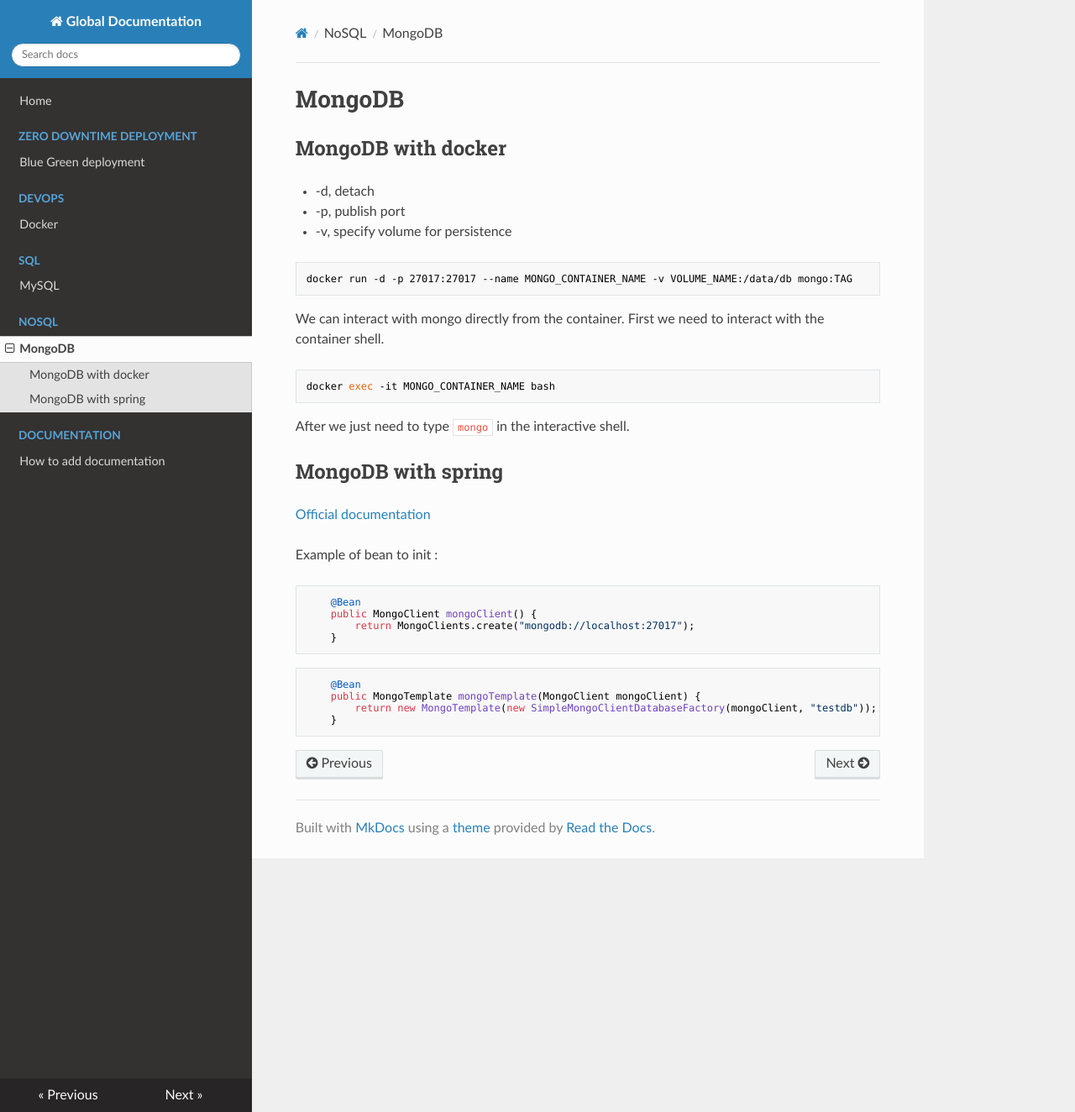
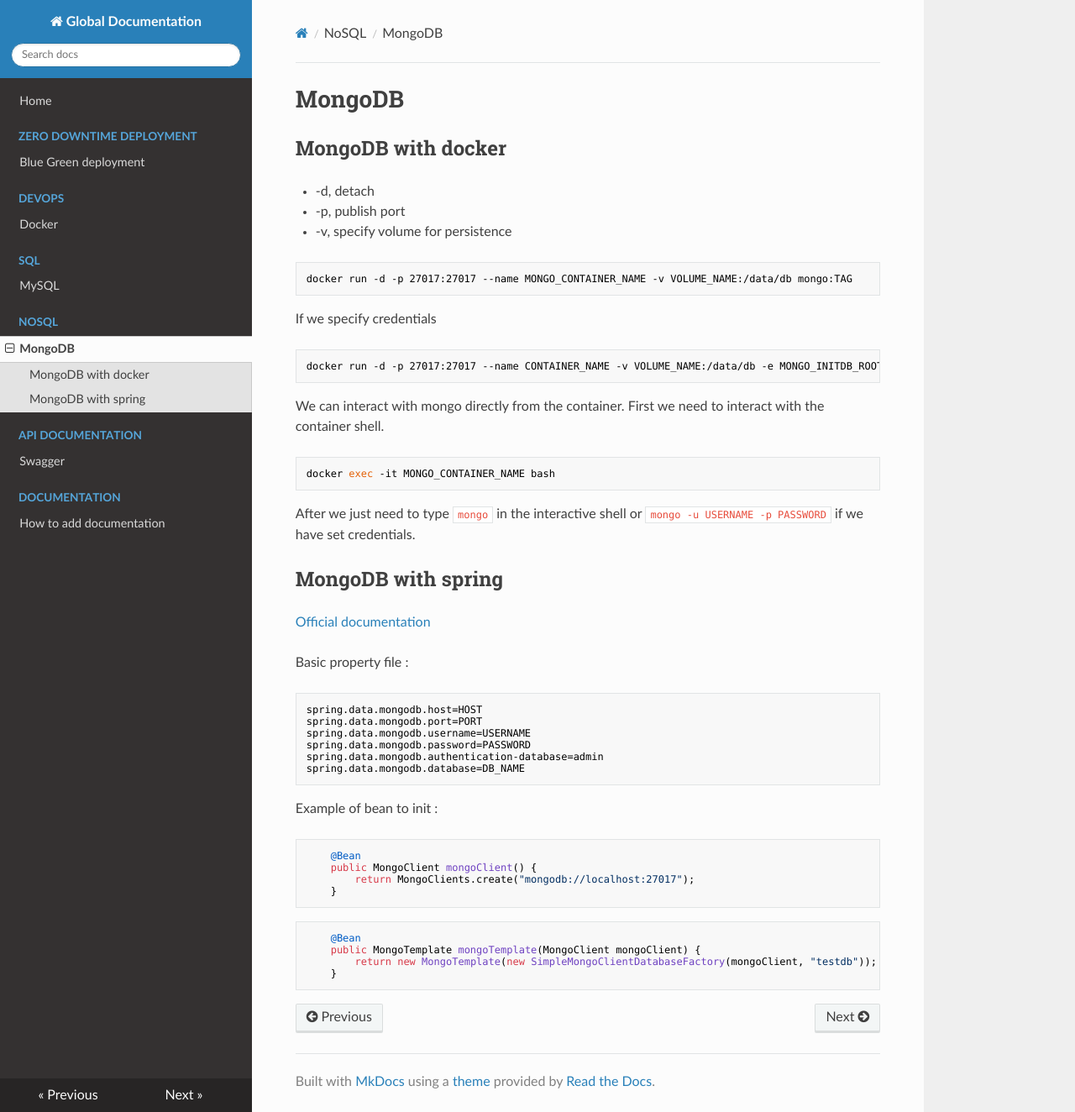
Before and after one commit to avella2409/Global-Documentation, an MkDocs documentation site: the page built from docs/mongodb.md, in a window 1280 px wide and 1324 px high. Shown: the whole window at 84% size. Built offline with MkDocs 1.6.1, drawn with Linux system fonts in a browser that asks for light colours; nearby versions of some CDN libraries.

Commit message:
Add swagger and update mongodb

````diff
--- a/docs/mongodb.md
+++ b/docs/mongodb.md
@@ -10,17 +10,34 @@
 docker run -d -p 27017:27017 --name MONGO_CONTAINER_NAME -v VOLUME_NAME:/data/db mongo:TAG
 ```
 
+If we specify credentials
+
+```bash
+docker run -d -p 27017:27017 --name CONTAINER_NAME -v VOLUME_NAME:/data/db -e MONGO_INITDB_ROOT_USERNAME=USERNAME -e MONGO_INITDB_ROOT_PASSWORD=PASSWORD mongo:TAG
+```
+
 We can interact with mongo directly from the container. First we need to interact with the container shell.
 
 ```bash
 docker exec -it MONGO_CONTAINER_NAME bash
 ```
 
-After we just need to type `mongo` in the interactive shell.
+After we just need to type `mongo` in the interactive shell or `mongo -u USERNAME -p PASSWORD` if we have set credentials.
 
 ## MongoDB with spring
 
 [Official documentation](https://docs.spring.io/spring-data/mongodb/docs/3.1.2/reference/html/#mongo.core)
+
+Basic property file :
+
+```properties
+spring.data.mongodb.host=HOST
+spring.data.mongodb.port=PORT
+spring.data.mongodb.username=USERNAME
+spring.data.mongodb.password=PASSWORD
+spring.data.mongodb.authentication-database=admin
+spring.data.mongodb.database=DB_NAME
+```
 
 Example of bean to init :
 
--- a/mkdocs.yml
+++ b/mkdocs.yml
@@ -9,6 +9,8 @@
     - MySQL : mysql.md
   - 'NoSQL':
     - MongoDB : mongodb.md
+  - 'Api Documentation':
+    - Swagger : swagger.md
   - 'Documentation':
       - How to add documentation: how-to-add-documentation.md
 theme: readthedocs
````
Also changed, not shown: docs/swagger.md (added, +13 -0 lines).
